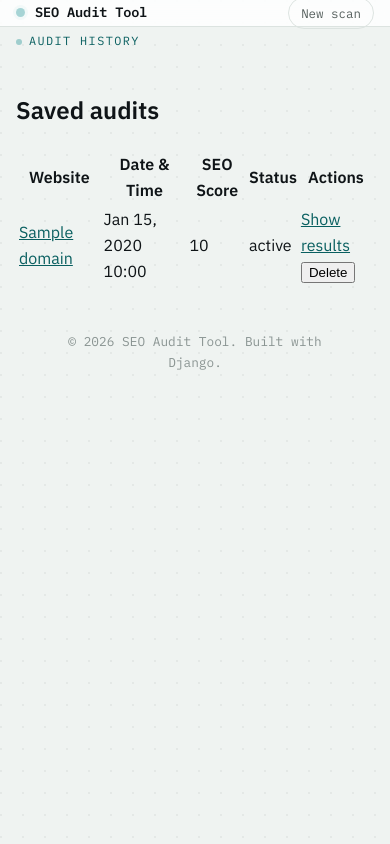
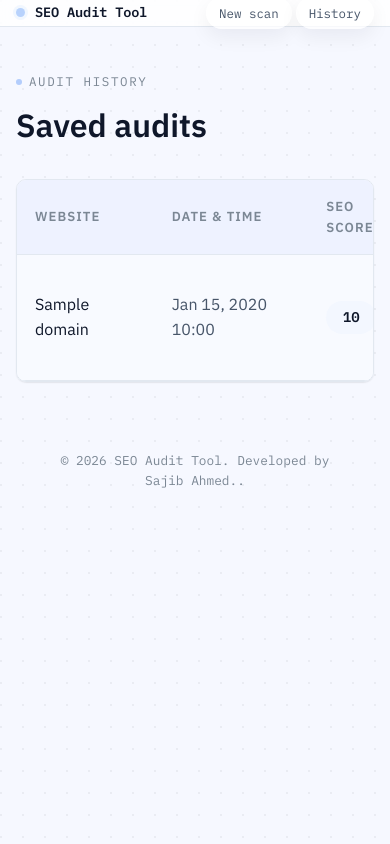
Before and after one commit to mollah2022/Seo-Audit-Tool, a Django app: template templates/audits/history.html in a window 390 px wide. Run offline with Django 5.2, Linux system fonts and the light colour scheme; the template is opened without the code that fills it: most values are stand-ins (such as "Sample title", 1, 10 or a date in 2020); data that the repository does not hold is empty; parts of the project's set-up code (start-up, migrations or seed data) failed here and were passed over.

Commit message:
feat: improve dashboard UI and responsive layout

```diff
--- a/static/css/style.css
+++ b/static/css/style.css
@@ -3,29 +3,29 @@
    ========================================================================== */
 :root {
     /* Color: cool "paper" ground, near-black ink, teal diagnostic signal */
-    --bg: #EFF3F1;
+    --bg: #F6F8FF;
     --surface: #FFFFFF;
-    --surface-2: #F7F9F8;
-    --ink: #0F1417;
-    --ink-soft: #545E5C;
-    --ink-faint: #8A9492;
-    --line: #DCE3E0;
-    --line-strong: #C3CDC9;
+    --surface-2: #F3F7FF;
+    --ink: #0F172A;
+    --ink-soft: #475569;
+    --ink-faint: #7B8794;
+    --line: #E2E8F0;
+    --line-strong: #CBD5E1;
 
-    --signal: #0E8A8C;
-    --signal-deep: #095F60;
-    --signal-tint: #E1F1F1;
-    --signal-glow: rgba(14, 138, 140, 0.16);
+    --signal: #3B82F6;
+    --signal-deep: #1D4ED8;
+    --signal-tint: #DBEAFE;
+    --signal-glow: rgba(59, 130, 246, 0.18);
 
-    --pass: #1E8F5F;
-    --pass-tint: #E5F5EC;
-    --pass-deep: #146B46;
-    --warn: #C1832A;
-    --warn-tint: #FBF0DF;
-    --warn-deep: #96631D;
-    --fail: #C6433F;
-    --fail-tint: #FAE7E6;
-    --fail-deep: #96302D;
+    --pass: #16A34A;
+    --pass-tint: #DCFCE7;
+    --pass-deep: #166534;
+    --warn: #F59E0B;
+    --warn-tint: #FEF3C7;
+    --warn-deep: #B45309;
+    --fail: #EF4444;
+    --fail-tint: #FEE2E2;
+    --fail-deep: #B91C1C;
 
     /* Category accents — one hue per report channel, used on the
        category tabs and their panels so the report reads as colourful
@@ -220,16 +220,19 @@
     font-size: 0.82rem;
     color: var(--ink-soft);
     text-decoration: none;
-    padding: 8px 16px;
-    border: 1px solid var(--line);
+    padding: 10px 18px;
+    border: 1px solid transparent;
     border-radius: var(--radius-full);
-    transition: border-color var(--duration-fast) ease, color var(--duration-fast) ease, background var(--duration-fast) ease;
+    background: rgba(255, 255, 255, 0.72);
+    box-shadow: 0 8px 20px rgba(15, 20, 30, 0.06);
+    transition: border-color var(--duration-fast) ease, color var(--duration-fast) ease, background var(--duration-fast) ease, transform var(--duration-fast) ease;
 }
 
 .navbar nav a:hover {
-    border-color: var(--signal);
+    border-color: rgba(59, 130, 246, 0.2);
     color: var(--signal-deep);
-    background: var(--signal-tint);
+    background: rgba(59, 130, 246, 0.12);
+    transform: translateY(-1px);
 }
 
 /* ==========================================================================
@@ -527,6 +530,178 @@
     color: var(--signal-deep);
 }
 
+.history-page {
+    padding: 40px 0 24px;
+}
+
+.page-header {
+    margin-bottom: 28px;
+}
+
+.page-header .eyebrow {
+    text-transform: uppercase;
+    letter-spacing: 0.13em;
+    font-size: 0.78rem;
+    color: var(--ink-faint);
+    margin: 0 0 8px;
+}
+
+.page-header h1 {
+    margin: 0;
+    font-size: 2rem;
+}
+
+.history-table-wrap {
+    overflow-x: auto;
+    background: var(--surface);
+    border: 1px solid var(--line);
+    border-radius: var(--radius);
+    box-shadow: var(--shadow-sm);
+}
+
+.history-table {
+    width: 100%;
+    border-collapse: collapse;
+    min-width: 700px;
+}
+
+.history-table th,
+.history-table td {
+    padding: 16px 18px;
+    border-bottom: 1px solid var(--line);
+    text-align: left;
+    vertical-align: middle;
+}
+
+.history-table th {
+    font-size: 0.82rem;
+    letter-spacing: 0.08em;
+    text-transform: uppercase;
+    color: var(--ink-faint);
+    font-weight: 600;
+}
+
+.history-table tbody tr:hover {
+    background: var(--surface-2);
+}
+
+.history-url a {
+    color: var(--ink);
+    text-decoration: none;
+}
+
+.history-url a:hover {
+    color: var(--signal-deep);
+}
+
+.score-pill {
+    display: inline-flex;
+    align-items: center;
+    justify-content: center;
+    min-width: 50px;
+    padding: 5px 12px;
+    border-radius: 999px;
+    font-family: var(--font-mono);
+    font-size: 0.88rem;
+    font-weight: 600;
+    background: var(--surface-2);
+    color: var(--ink);
+}
+
+.score-pill--good {
+    color: var(--pass);
+    background: rgba(30, 143, 95, 0.12);
+}
+
+.score-pill--warn {
+    color: var(--warn);
+    background: rgba(193, 131, 42, 0.12);
+}
+
+.score-pill--poor {
+    color: var(--fail);
+    background: rgba(198, 67, 63, 0.12);
+}
+
+.score-pill--none {
+    color: var(--ink-faint);
+    background: var(--surface-2);
+}
+
+.history-actions {
+    display: flex;
+    gap: 10px;
+    flex-wrap: wrap;
+}
+
+.btn-secondary,
+.btn-danger {
+    display: inline-flex;
+    align-items: center;
+    justify-content: center;
+    border-radius: var(--radius);
+    border: 1px solid transparent;
+    padding: 10px 16px;
+    font-size: 0.88rem;
+    font-weight: 600;
+    text-decoration: none;
+    cursor: pointer;
+    transition: background var(--duration-fast) ease, color var(--duration-fast) ease, border-color var(--duration-fast) ease, transform var(--duration-fast) ease, box-shadow var(--duration-fast) ease;
+}
+
+.btn-secondary {
+    background: linear-gradient(135deg, #EFF6FF 0%, #DBEAFE 100%);
+    color: var(--signal-deep);
+    border-color: transparent;
+    box-shadow: 0 12px 24px rgba(59, 130, 246, 0.08);
+}
+
+.btn-secondary:hover {
+    background: linear-gradient(135deg, #DBEAFE 0%, #BFDBFE 100%);
+    transform: translateY(-1px);
+}
+
+.btn-danger {
+    background: linear-gradient(135deg, #FEE2E2 0%, #FECACA 100%);
+    color: var(--fail);
+    border-color: transparent;
+}
+
+.btn-danger:hover {
+    background: linear-gradient(135deg, #FECACA 0%, #FCA5A5 100%);
+    transform: translateY(-1px);
+}
+
+.history-table tbody tr:nth-child(odd) {
+    background: #F8FAFF;
+}
+
+.history-table th {
+    background: #EEF2FF;
+}
+
+.history-table td {
+    color: var(--ink-soft);
+}
+
+.history-table td a {
+    color: var(--ink);
+}
+
+.history-table td a:hover {
+    color: var(--signal-deep);
+}
+
+.empty-state {
+    background: var(--surface);
+    border: 1px solid var(--line);
+    border-radius: var(--radius);
+    padding: 28px 24px;
+    text-align: center;
+    color: var(--ink-soft);
+    font-size: 0.98rem;
+}
+
 /* --- Readout panel: the signature "instrument powering on" moment --- */
 .readout-panel {
     background: var(--surface);
@@ -756,13 +931,14 @@
 }
 
 .report-tab[aria-selected="true"] {
-    background: var(--cat-tint);
+    background: linear-gradient(135deg, var(--cat-tint), rgba(255,255,255,0.85));
     border-color: var(--cat);
+    box-shadow: 0 14px 32px rgba(15, 20, 30, 0.08);
 }
 
 .report-tab-icon {
-    width: 32px;
-    height: 32px;
+    width: 34px;
+    height: 34px;
     border-radius: var(--radius-sm);
     background: var(--cat-tint);
     color: var(--cat-deep);
--- a/templates/partials/footer.html
+++ b/templates/partials/footer.html
@@ -1,5 +1,5 @@
 <footer class="site-footer">
     <div class="container">
-        <p>&copy; {% now "Y" %} SEO Audit Tool. Built with Django.</p>
+        <p>&copy; {% now "Y" %} SEO Audit Tool. Developed by Sajib Ahmed..</p>
     </div>
 </footer>
--- a/templates/partials/navbar.html
+++ b/templates/partials/navbar.html
@@ -6,6 +6,7 @@
         </a>
         <nav>
             <a href="{% url 'audits:home' %}">New scan</a>
+            <a href="{% url 'audits:history' %}">History</a>
         </nav>
     </div>
 </header>
```
Also changed, not shown: templates/audits/audit_detail.html (+13 -0 lines).
